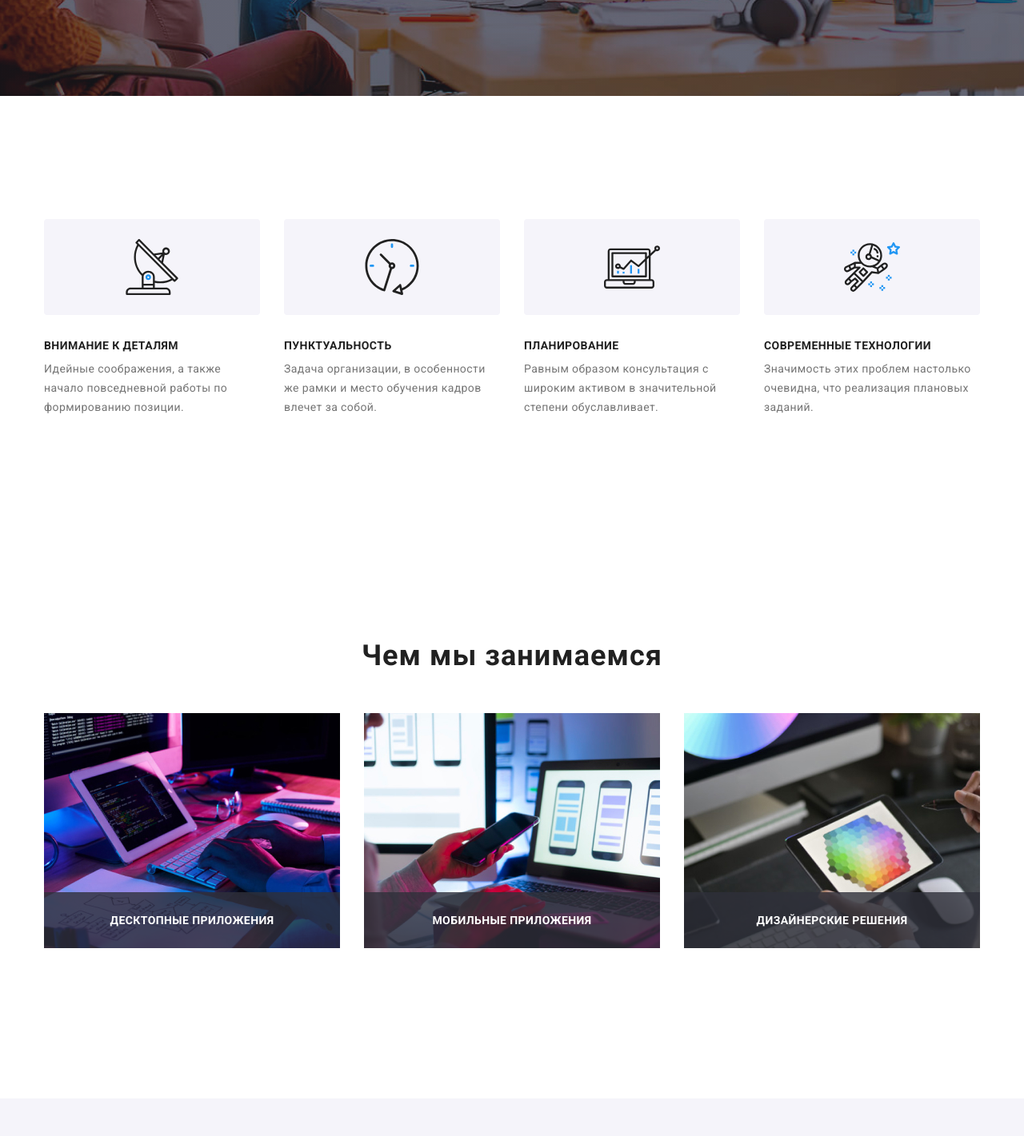
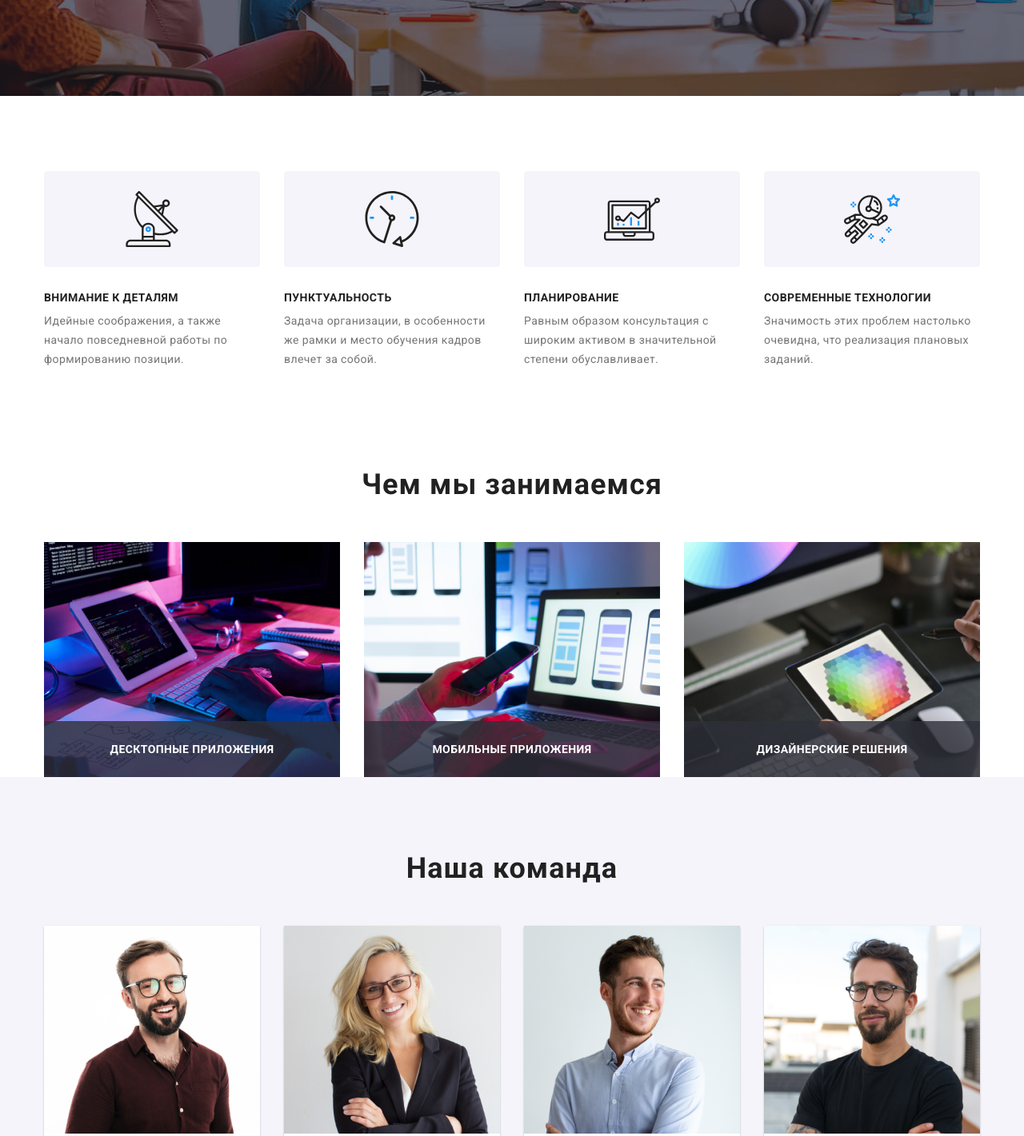
Before and after one commit to Maks1988-88-88/goit-markup-hw-08, a plain HTML site: page index.html in a window 1280 px wide. Shown: the part 480-1901 px from the top of the page at 80% size. Drawn offline with Linux system fonts and the light colour scheme.

Commit message:
add dekstop section media

```diff
--- a/sass/base/_section.scss
+++ b/sass/base/_section.scss
@@ -1,10 +1,14 @@
-.section {
-  padding-top: 60px;
-  padding-bottom: 60px;
+@media screen and (max-width: 1199px) {
+  .section {
+    padding-top: 60px;
+    padding-bottom: 60px;
+  }
 }
 
+
+
 @media screen and (min-width: 1200px) {
-  .container {
+  .section {
     padding-top: 94px;
     padding-bottom: 94px;
   }
--- a/sass/components/_advantage.scss
+++ b/sass/components/_advantage.scss
@@ -13,7 +13,7 @@
 .advantage-wrap {
   background: #F5F4FA;
   border-radius: 4px;
-  max-width: 450px;
+  //max-width: 450px;
   height: 120px;
   display: flex;
   justify-content: center;
@@ -22,8 +22,8 @@
 }
 
 .advantage-block-section {
-  max-width: 450px;
-  margin-bottom: 30px;
+  //max-width: 450px;
+  //margin-bottom: 30px;
 }
 
 .advantage {
@@ -49,6 +49,18 @@
   color: $accent-color-about;
   //width: 270px;
 }
+@media screen and (min-width: 480px) {
+  .advantage-wrap {
+    max-width: 450px;
+  }
+  .advantage-block-section {
+    max-width: 450px;
+    &:not(:last-child) {
+      margin-bottom: 30px;
+    }
+  }
+}
+
 
 @media screen and (min-width: 768px) {
   .advantage-block {
--- a/sass/components/_our-work.scss
+++ b/sass/components/_our-work.scss
@@ -17,7 +17,7 @@
   }
 
   .our-work-section {
-    padding-bottom: 94px;
+    //padding-bottom: 94px;
     display: block;
   }
 
--- a/sass/components/_team.scss
+++ b/sass/components/_team.scss
@@ -91,6 +91,11 @@
   fill: #AFB1B8;
 }
 
+@media screen and (min-width: 480px) {
+
+}
+
+
 @media screen and (min-width: 768px) {
   .teams-position {
     flex-direction: row;
@@ -114,6 +119,12 @@
   }
 }
 @media screen and (min-width: 1200px) {
+  .team-work {
+    font-size: 36px;
+    line-height: 1.166;
+    margin-bottom: 50px;
+
+  }
 
   .teams-position {
     flex-direction: row;
```
Also changed, not shown: css/main.css, 1 other file.
